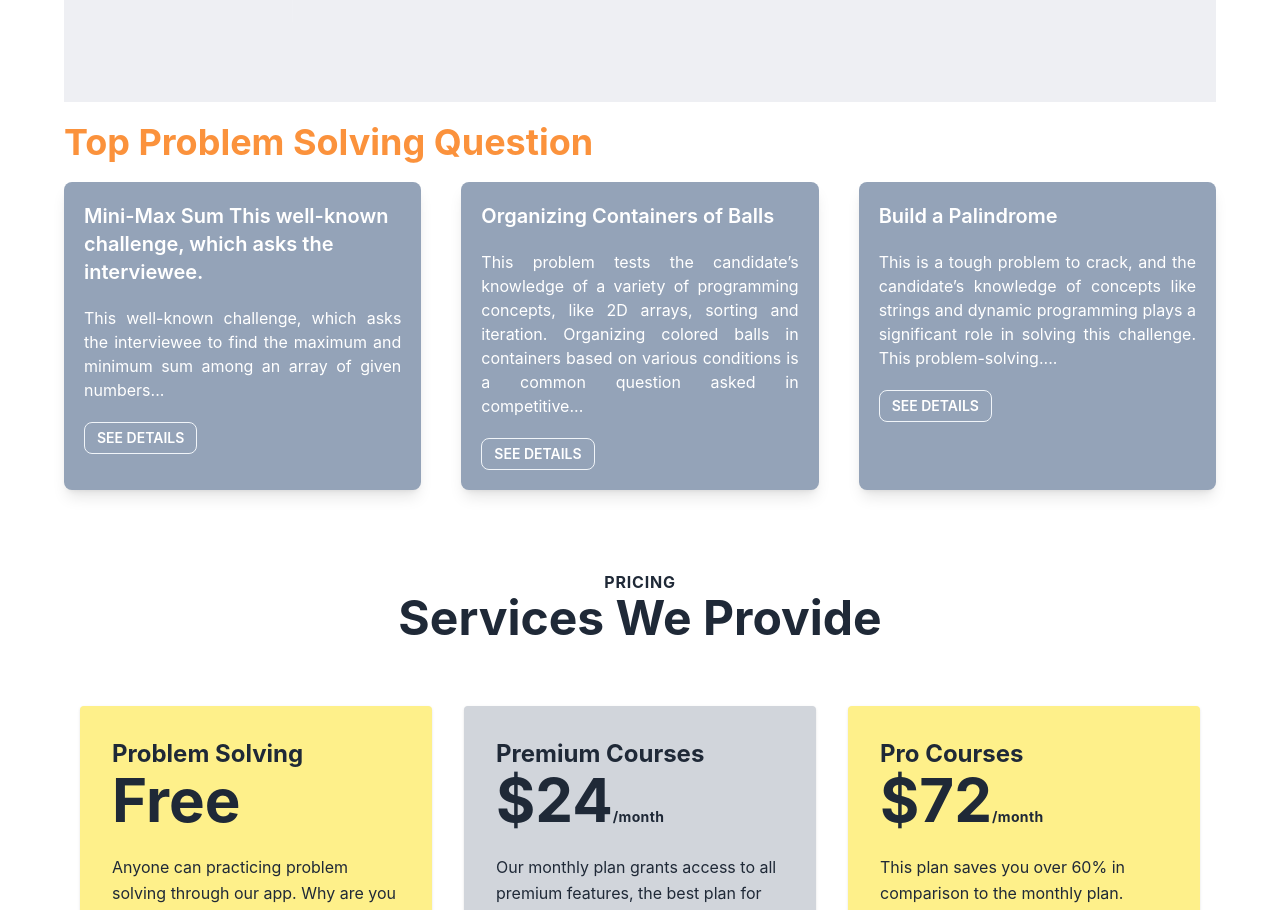
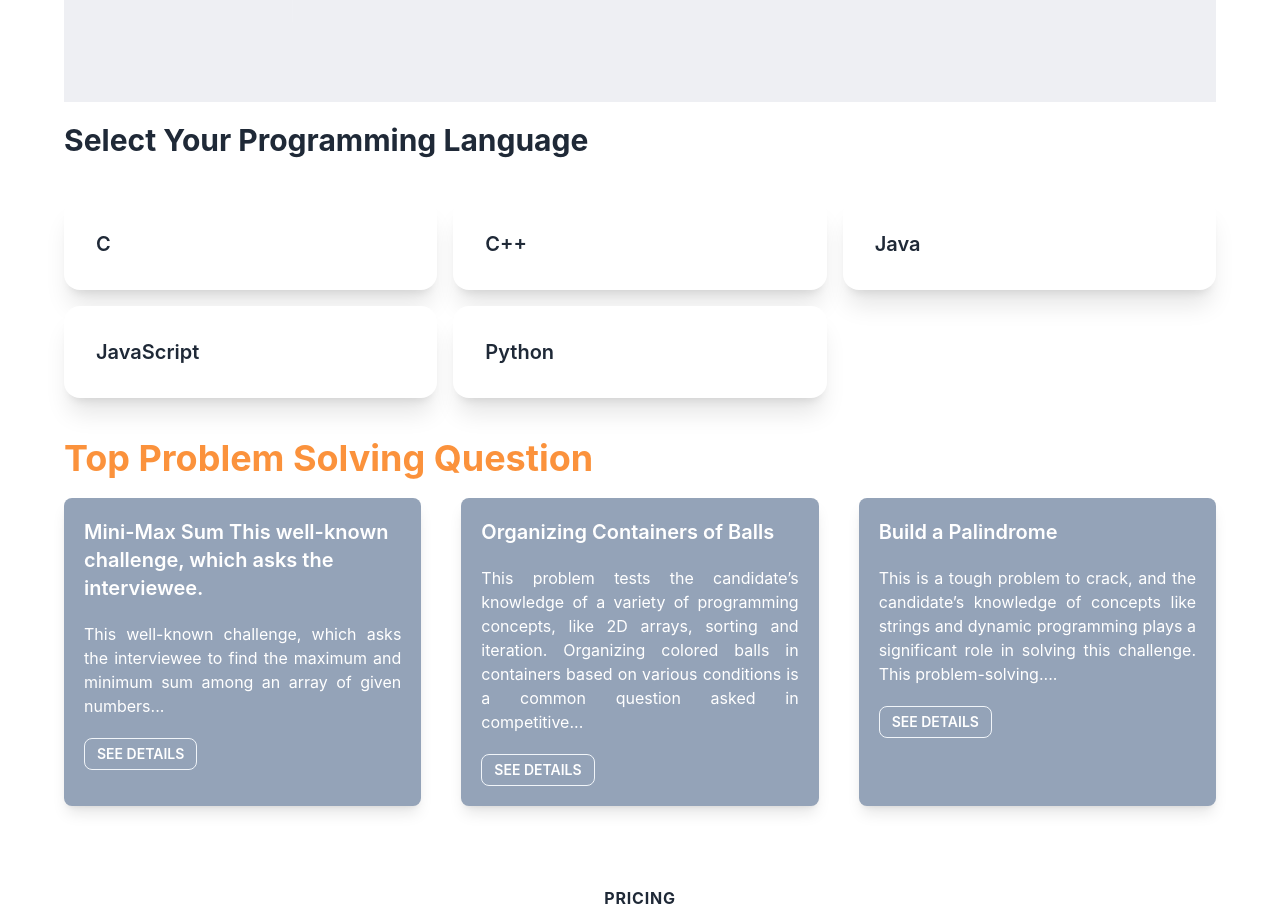
Before and after one commit to sabrababra/Skill-judge-client, a React (Create React App) app: page / in a window 1280 px wide. Shown: the part 1800-2710 px from the top of the page. Built offline with nearby package versions, Linux system fonts and the light colour scheme.

Commit message:
added category section by sourav

```diff
--- /dev/null
+++ b/src/SharedComponent/CategoryCard/CategoryCard.tsx
@@ -0,0 +1,36 @@
+import React from 'react';
+import { Link } from 'react-router-dom';
+import Data from '../../assets/Data/CategoryData.json'
+const CategoryCard = () => {
+
+    return (
+        <div>
+            <div>
+                <h4 className='text-3xl font-bold'>Select Your Programming Language</h4>
+            </div>
+
+           <div className='grid grid-cols-3 gap-4 my-10'>
+            {
+               Data.map((item:any)=>{
+                return (
+                  <Link  to={`/categorie/${item.CategoryId}`}>
+                    <div>
+                    <div className="card bg-base-100 shadow-xl">
+                      <div className="card-body">
+                        <h2 className="card-title">{item.name}</h2>
+
+                        </div>
+                      </div>
+                    </div>
+                  </Link>
+
+                );
+               })
+            }
+           </div>
+
+        </div>
+    );
+};
+
+export default CategoryCard;
--- /dev/null
+++ b/src/assets/Data/CategoryData.json
@@ -0,0 +1,32 @@
+[
+    {
+        "name":"C",
+        "imgUrl":"",
+        "CategoryId":"C121c"
+
+    },
+    {
+        "name":"C++",
+        "imgUrl":"",
+        "CategoryId":"C121cPLus"
+
+    },
+    {
+        "name":"Java",
+        "imgUrl":"",
+        "CategoryId":"J121Java"
+
+    },
+    {
+        "name":"JavaScript",
+        "imgUrl":"",
+        "CategoryId":"J121JavaScript"
+
+    },
+    {
+        "name":"Python",
+        "imgUrl":"",
+        "CategoryId":"J121Python"
+
+    }
+]
--- a/src/pages/Home/Home.tsx
+++ b/src/pages/Home/Home.tsx
@@ -1,3 +1,4 @@
+import CategoryCard from '../../SharedComponent/CategoryCard/CategoryCard';
 import EasyToStart from './EasyToStart/EasyToStart';
 import EnrollNow from './EnrollNow/EnrollNow';
 import Services from './Services/Services';
@@ -10,8 +11,10 @@ const Home = () => {
             <UseOurApp />
             <EasyToStart />
             <EnrollNow />
+            <CategoryCard/>
             <TopQuestions />
             <Services/>
+
         </div>
     );
 };
```
Also changed, not shown: 1 other file (tests, documents, lock files or other folders).
